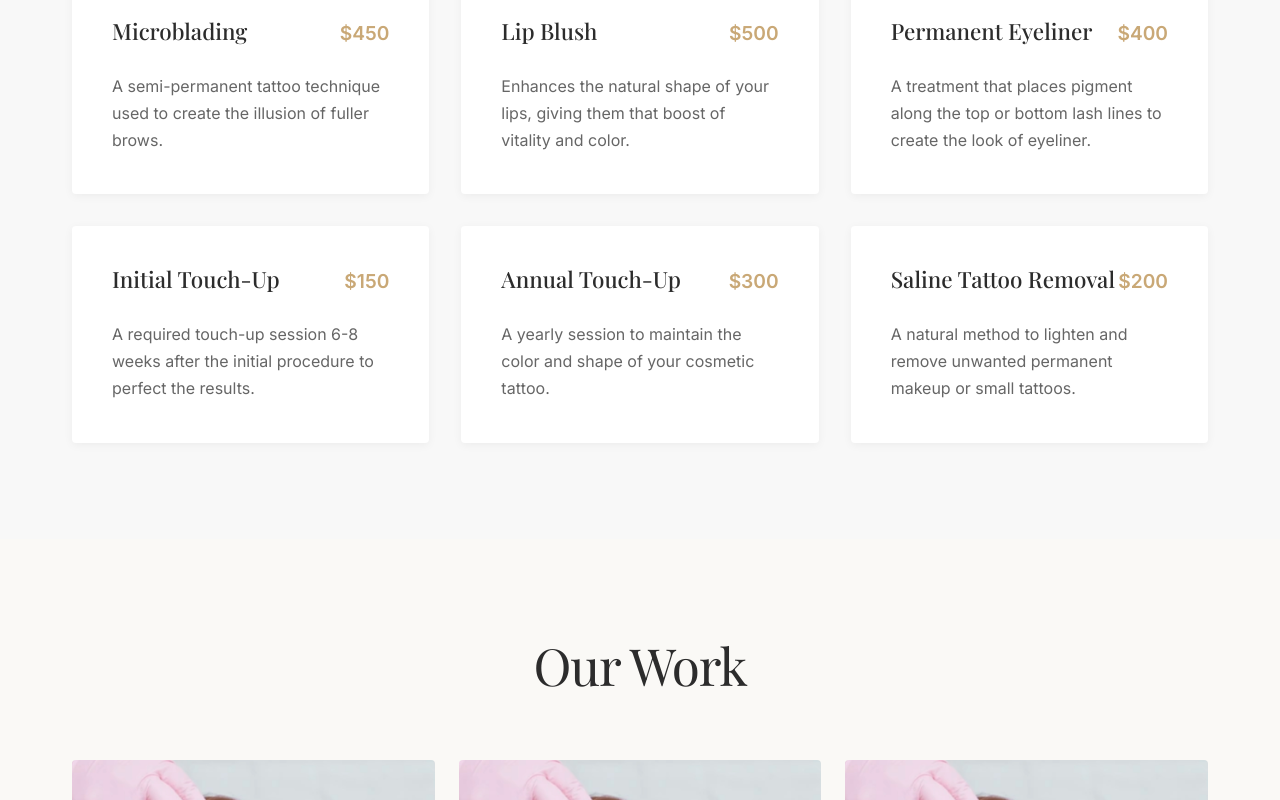
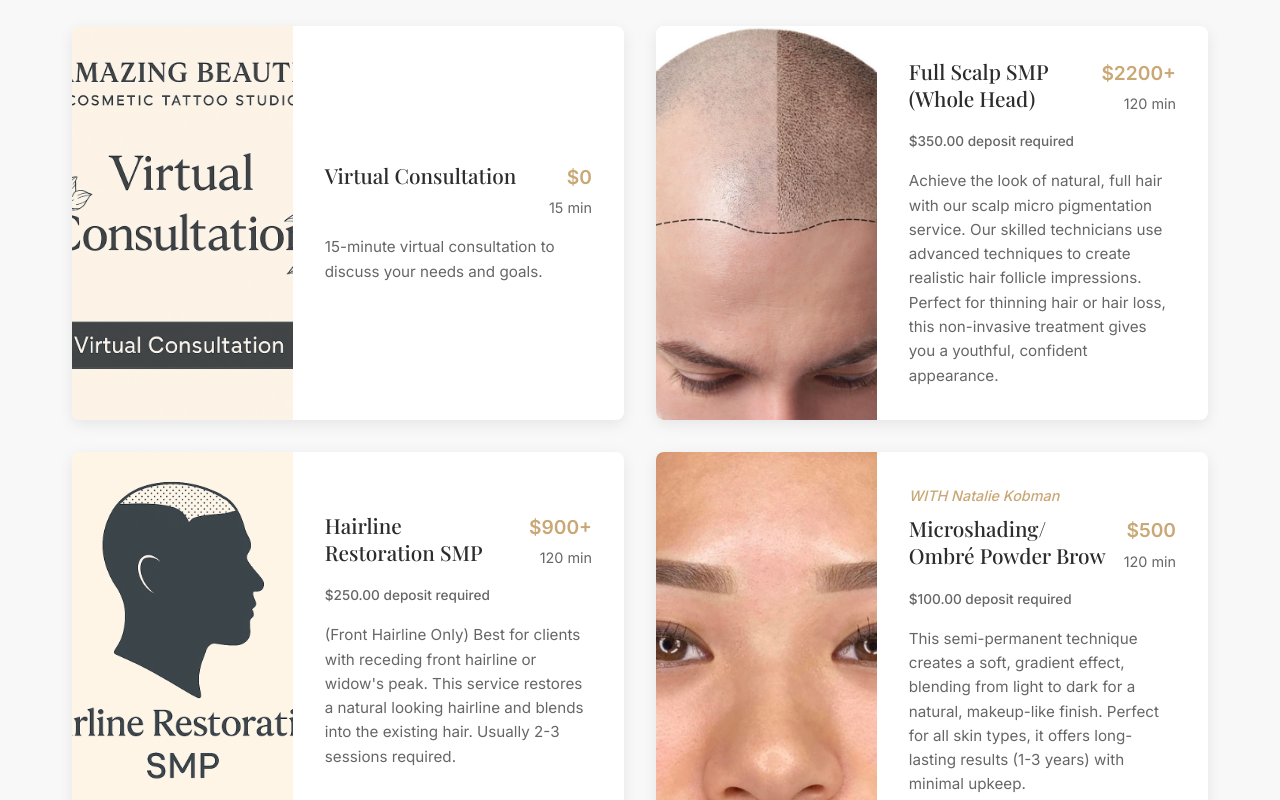
Before and after one commit to AmazingBeaute/amazing-beaute-react, a React (Vite) app: page / in a window 1280 px wide. Shown: the part 1740-2540 px from the top of the page. Built offline with nearby package versions, Linux system fonts and the light colour scheme.

Commit message:
Services updated

```diff
--- a/src/components/Services.jsx
+++ b/src/components/Services.jsx
@@ -2,34 +2,155 @@ import React from 'react';
 
 const servicesData = [
     {
-        name: "Microblading",
-        price: "$450",
-        description: "A semi-permanent tattoo technique used to create the illusion of fuller brows."
+        name: "Virtual Consultation",
+        price: "$0",
+        duration: "15 min",
+        image: "/images/Virtual Consultation.png",
+        description: "15-minute virtual consultation to discuss your needs and goals."
     },
     {
-        name: "Lip Blush",
-        price: "$500",
-        description: "Enhances the natural shape of your lips, giving them that boost of vitality and color."
+        name: "Full Scalp SMP (Whole Head)",
+        price: "$2200+",
+        duration: "120 min",
+        deposit: "$350.00 deposit required",
+        image: "/images/Full Scalp SMP.jpg",
+        description: "Achieve the look of natural, full hair with our scalp micro pigmentation service. Our skilled technicians use advanced techniques to create realistic hair follicle impressions. Perfect for thinning hair or hair loss, this non-invasive treatment gives you a youthful, confident appearance."
     },
     {
-        name: "Permanent Eyeliner",
-        price: "$400",
-        description: "A treatment that places pigment along the top or bottom lash lines to create the look of eyeliner."
+        name: "Hairline Restoration SMP",
+        price: "$900+",
+        duration: "120 min",
+        deposit: "$250.00 deposit required",
+        image: "/images/Hairline Restoration SMP.png",
+        description: "(Front Hairline Only) Best for clients with receding front hairline or widow's peak. This service restores a natural looking hairline and blends into the existing hair. Usually 2-3 sessions required."
     },
     {
-        name: "Initial Touch-Up",
-        price: "$150",
-        description: "A required touch-up session 6-8 weeks after the initial procedure to perfect the results."
+        name: "Microshading/ Ombré Powder Brow",
+        price: "$500",
+        duration: "120 min",
+        deposit: "$100.00 deposit required",
+        artist: "WITH Natalie Kobman",
+        image: "/images/Microshading.jpg",
+        description: "This semi-permanent technique creates a soft, gradient effect, blending from light to dark for a natural, makeup-like finish. Perfect for all skin types, it offers long-lasting results (1-3 years) with minimal upkeep."
     },
     {
-        name: "Annual Touch-Up",
-        price: "$300",
-        description: "A yearly session to maintain the color and shape of your cosmetic tattoo."
+        name: "Combo Brow (Hairstrokes + Shading)",
+        price: "$550",
+        duration: "180 min",
+        deposit: "$150.00 deposit required",
+        image: "/images/Combo Brow.jpg",
+        description: "Creates a fuller, more defined brow with a natural, yet filled-in appearance. Offers a combination of natural strokes and added fullness, ideal for those with sparse or uneven brows."
     },
     {
-        name: "Saline Tattoo Removal",
-        price: "$200",
-        description: "A natural method to lighten and remove unwanted permanent makeup or small tattoos."
+        name: "Lip Blushing Service",
+        price: "$500",
+        duration: "120 min",
+        deposit: "$100.00 deposit required",
+        image: "/images/Lip Blushing.png",
+        description: "Lip blushing is a semi-permanent tattoo technique that enhances the natural lip color, shape, and definition. Using a specialized machine, soft layers of pigment are applied for a subtle, tinted effect."
+    },
+    {
+        name: "Lip Neutralization Service",
+        price: "$500",
+        duration: "120 min",
+        deposit: "$150.00 deposit required",
+        image: "/images/Lip Neutralization.jpg",
+        description: "Revitalize your lips with our lip neutralization service. Our experts correct uneven tones and dark spots, giving you a smooth, natural color. Perfect for a refreshed, youthful look."
+    },
+    {
+        name: "Permanent Upper And Lower Eyeliner",
+        price: "$600",
+        duration: "180 min",
+        deposit: "$150.00 deposit required",
+        image: "/images/Permanent Upper And Lower Eyeliner.jpg",
+        description: "Complete eyeliner enhancement for both upper and lower lids for a complete, defined look."
+    },
+    {
+        name: "Permanent Upper Eyeliner Tattoo",
+        price: "$350",
+        duration: "90 min",
+        deposit: "$100.00 deposit required",
+        image: "/images/Permanent Upper Eyeliner Tattoo.jpg",
+        description: "Enhance your eyes with our professional eyeliner tattoo service. We use advanced techniques to create precise, long-lasting eyeliner that enhances your natural beauty."
+    },
+    {
+        name: "Permanent Lower Eyeliner Tattoo",
+        price: "$350",
+        duration: "90 min",
+        deposit: "$100.00 deposit required",
+        image: "/images/Permanent Lower Eyeliner Tattoo.jpg",
+        description: "Enhance your eyes with our Permanent Lower Eyeliner Tattoo! Achieve flawless, long-lasting definition that saves time and effort."
+    },
+    {
+        name: "Brow Saline Removal",
+        price: "$399",
+        duration: "120 min",
+        deposit: "$100.00 deposit required",
+        image: "/images/Brow Saline Removel.jpg",
+        description: "Saline brow removal is a non-laser method for lightening or removing unwanted eyebrow tattoo or microblading. A gentler alternative to laser, suitable for various ink colors."
+    },
+    {
+        name: "Yearly Color Boosting Service PMU",
+        price: "$350",
+        duration: "120 min",
+        deposit: "$100.00 deposit required",
+        image: "/images/Yearly Color Boosting.png",
+        description: "Enhance and maintain your cosmetic tattoos with our yearly color boosting service. We ensure vibrant, refreshed results."
+    },
+    {
+        name: "4weeks After Touch Up Service",
+        price: "$270",
+        duration: "120 min",
+        deposit: "$50.00 deposit required",
+        image: "/images/4weeks After Touch Up.png",
+        description: "Enhance your initial permanent makeup results with our touch-up service, designed to refine and perfect your brows, eyeliner, or lips."
+    },
+    {
+        name: "Eyebrow Lamination & Tinting",
+        price: "$180",
+        duration: "60 min",
+        deposit: "$50.00 deposit required",
+        image: "/images/Eyebrow Lamination & Tinting.jpg",
+        description: "Achieve perfectly groomed brows with our eyebrow lamination service. Our experts shape and set your brows for a fuller, natural look."
+    },
+    {
+        name: "Freckles Tattoo",
+        price: "$150",
+        duration: "60 min",
+        deposit: "$50.00 deposit required",
+        image: "/images/Freckles tattoo.jpg",
+        description: "Add natural-looking freckles to enhance your features with our professional freckles tattoo service."
+    },
+    {
+        name: "Beauty Marks On Face",
+        price: "$120",
+        duration: "45 min",
+        deposit: "$50.00 deposit required",
+        image: "/images/Beauty Marks On Face.jpg",
+        description: "Enhance your natural beauty with our custom beauty mark service. Our skilled artists create realistic and attractive beauty marks that add charm to your look."
+    },
+    {
+        name: "Minimalist & Fine-Line Tattoos",
+        price: "$80+",
+        duration: "60 min",
+        deposit: "$50.00 deposit required",
+        image: "/images/Minimalist & Fine-Line Tattoos.jpg",
+        description: "Discover fineline tattoo artistry with our experts. Specializing in intricate, delicate designs for stunning, detailed artwork. Ideal for minimalist styles."
+    },
+    {
+        name: "Lettering • Symbolic Tattoos 3x3",
+        price: "$120+",
+        duration: "90+ min",
+        image: "/images/Lettering Symbolic Tattoos 3x3.jpg",
+        description: "Delicate, meaningful tattoos designed with intention. Choose from elegant script, names, dates, quotes, or powerful symbols like zodiac signs, angel numbers, hearts, and more."
+    },
+    {
+        name: "Custom Designs 4x6 and Above",
+        price: "$400+",
+        duration: "180 min",
+        deposit: "$100.00 deposit required",
+        image: "/images/Custom Designs 4x6 and Above.jpg",
+        description: "Personalized tattoos based on your ideas: simple, meaningful, and designed with care. Popular styles include mandalas, spiritual symbols, tribal elements, sacred geometry, florals."
     }
 ];
 
@@ -38,14 +159,31 @@ const Services = () => {
     <section className="services-section">
       <div className="container">
         <h2 className="section-title">Our Services</h2>
-        <div className="services-grid">
+        <p className="section-subtitle">Expert cosmetic tattoo and beauty services</p>
+        <div className="services-gallery">
           {servicesData.map((service, index) => (
-            <div key={index} className="service-item">
-              <div className="service-header">
-                <h3 className="service-name">{service.name}</h3>
-                <span className="service-price">{service.price}</span>
+            <div key={index} className="service-card">
+              <div className="service-image">
+                <img src={service.image} alt={service.name} />
               </div>
-              <p className="service-description">{service.description}</p>
+              <div className="service-content">
+                {service.artist && (
+                  <div className="service-artist">{service.artist}</div>
+                )}
+                <div className="service-header">
+                  <h3 className="service-name">{service.name}</h3>
+                  <div className="service-pricing">
+                    <span className="service-price">{service.price}</span>
+                    {service.duration && (
+                      <span className="service-duration">{service.duration}</span>
+                    )}
+                  </div>
+                </div>
+                {service.deposit && (
+                  <div className="service-deposit">{service.deposit}</div>
+                )}
+                <p className="service-description">{service.description}</p>
+              </div>
             </div>
           ))}
         </div>
--- a/src/index.css
+++ b/src/index.css
@@ -321,48 +321,112 @@ p {
   background-color: var(--light-gray);
 }
 
-.services-grid {
+.services-gallery {
   display: grid;
-  grid-template-columns: repeat(auto-fit, minmax(350px, 1fr));
+  grid-template-columns: repeat(2, 1fr);
   gap: 2rem;
   margin-top: 4rem;
 }
 
-.service-item {
+.service-card {
+  display: flex;
   background-color: var(--white);
-  padding: 2.5rem;
-  border-radius: 4px;
-  box-shadow: 0 2px 10px rgba(0, 0, 0, 0.05);
+  border-radius: 8px;
+  overflow: hidden;
+  box-shadow: 0 4px 15px rgba(0, 0, 0, 0.08);
   transition: transform 0.3s ease, box-shadow 0.3s ease;
+  height: 100%; /* Ensure height conforms to content */
 }
 
-.service-item:hover {
+.service-card:hover {
   transform: translateY(-5px);
-  box-shadow: 0 10px 30px rgba(0, 0, 0, 0.1);
+  box-shadow: 0 8px 25px rgba(0, 0, 0, 0.15);
+}
+
+.service-image {
+  flex: 0 0 40%;
+  position: relative;
+  aspect-ratio: 1 / 1; /* Make it square */
+  overflow: hidden;
+  display: flex;
+  align-items: center;
+  justify-content: center;
+}
+
+.service-image img {
+  width: 100%;
+  height: 100%;
+  object-fit: cover;
+  transition: transform 0.3s ease;
+}
+
+.service-card:hover .service-image img {
+  transform: scale(1.1);
+}
+
+.service-content {
+  flex: 1;
+  padding: 2rem;
+  display: flex;
+  flex-direction: column;
+  justify-content: center;
 }
 
 .service-header {
   display: flex;
   justify-content: space-between;
   align-items: flex-start;
-  margin-bottom: 1.5rem;
+  margin-bottom: 1rem;
+  gap: 1rem;
 }
 
 .service-name {
-  font-size: 1.4rem;
+  font-size: 1.3rem;
   font-weight: 500;
   color: var(--text-color);
+  line-height: 1.3;
+  flex: 1;
+}
+
+.service-pricing {
+  display: flex;
+  flex-direction: column;
+  align-items: flex-end;
+  flex-shrink: 0;
 }
 
 .service-price {
   font-size: 1.2rem;
   font-weight: 600;
   color: var(--accent-color);
+  white-space: nowrap;
+}
+
+.service-duration {
+  font-size: 0.9rem;
+  color: var(--dark-gray);
+  margin-top: 0.25rem;
+}
+
+.service-artist {
+  font-size: 0.9rem;
+  color: var(--accent-color);
+  font-weight: 500;
+  margin-bottom: 0.5rem;
+  font-style: italic;
+}
+
+.service-deposit {
+  font-size: 0.85rem;
+  color: var(--dark-gray);
+  margin-bottom: 1rem;
+  font-weight: 500;
 }
 
 .service-description {
   color: var(--dark-gray);
-  line-height: 1.7;
+  line-height: 1.6;
+  font-size: 0.95rem;
 }
 
 /* Gallery Section Styles */
@@ -586,7 +650,7 @@ p {
     gap: 2rem;
   }
 
-  .services-grid {
+  .services-gallery {
     grid-template-columns: 1fr;
   }
 
```
